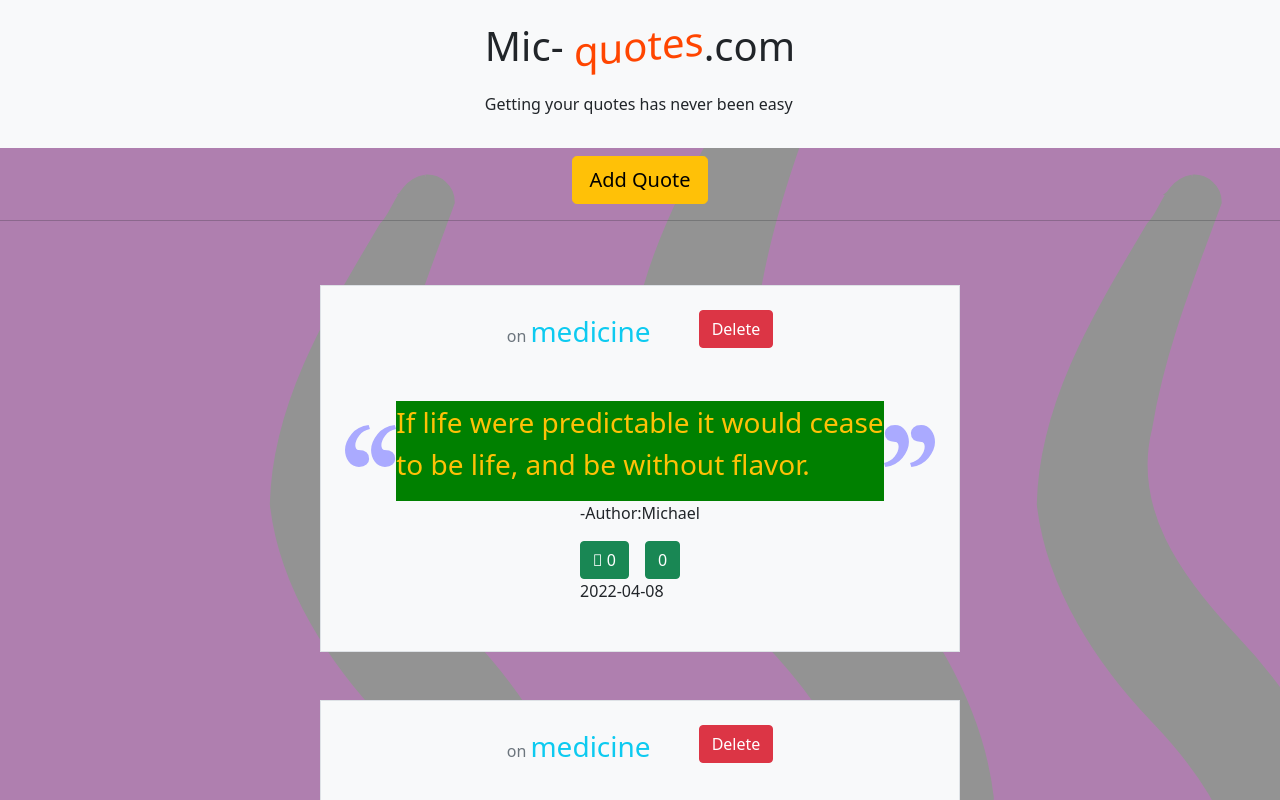
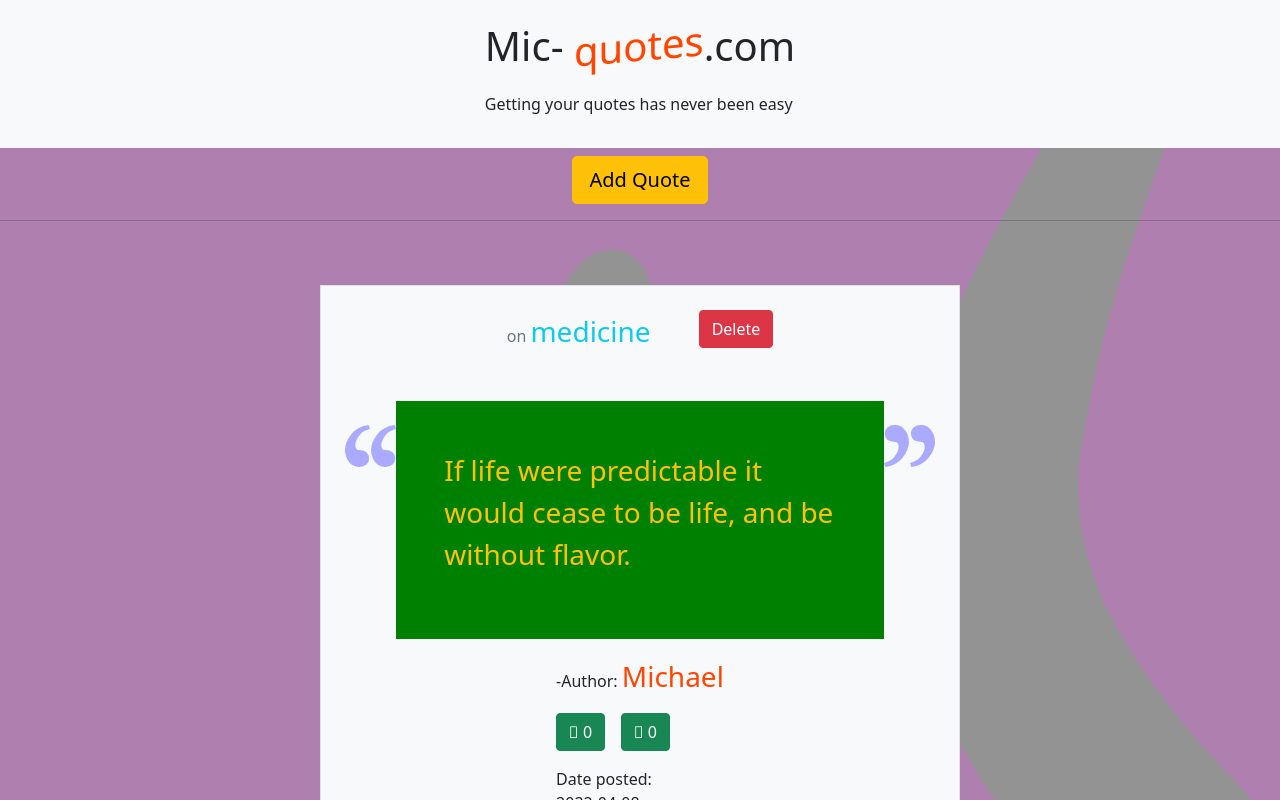
Before and after one commit to Michael-Ogaye/quotes, an Angular app: page / in a window 1280 px wide. Shown: the top 800 px of the page. Built offline with nearby package versions, Linux system fonts and the light colour scheme.

Commit message:
used conditional directive

```diff
--- a/src/app/app.component.css
+++ b/src/app/app.component.css
@@ -12,3 +12,6 @@ nav p span{
 .imaga{
     flex: 1;
 }
+.bot p span{
+    color: orangered;
+}
--- a/src/app/app.component.html
+++ b/src/app/app.component.html
@@ -23,7 +23,7 @@
           <div class="imgr imaga">
               <img src="../assets/images/right.svg" alt="left-quote">
           </div >
-          <div appHighlight class="cont">
+          <div  appHighlight = "allQuotes:false" class="cont p-5">
               <p class="fs-3 text-warning">{{i.content}}</p>
 
           </div>
@@ -34,15 +34,17 @@
 
       </div>
 
-      <div class="bot">
-          <p>-Author:{{i.author}}</p>
+      <div class="bot mt-3">
+          <p class="">-Author: <span class="fs-3">{{i.author}}</span> </p>
           <div class="bts ">
               <button (click)="upv(index)"  class="btn btn-success d-inline-block me-3 "> <i class="fa-solid fa-thumbs-up"></i> {{i.upVote}}</button>
 
-              <button (click)="downv(index)" class="btn btn-success">{{i.downVote}}</button>
+              <button (click)="downv(index)" class="btn btn-success"> <i class="fa-brands fa-facebook"></i>
+                {{i.downVote}}</button>
 
           </div>
-          <div class="dat">{{i.date}}</div>
+          <div class="dat justify-self-start text-start mt-3"> Date posted:
+              <br> {{i.date}}</div>
       </div>
 
       <br>
--- a/src/app/app.component.ts
+++ b/src/app/app.component.ts
@@ -11,7 +11,7 @@ export class AppComponent {
 
   constructor(){
     this.log();
-    this.largestVote()
+    // this.largestVote()
   }
 
   allQuotes:Quote[]=[
@@ -59,9 +59,24 @@ downv(idx:number){
 }
 //upvotes array
 allups:number[]=[]
-largestVote(){
-  console.log(this.allQuotes.values)
-}
+// largestVote():boolean{
+//   let indicate=false;
+//   let largesno=this.allQuotes[0].upVote
+//   for(let c=0;c<this.allQuotes.length;c++){
+//     if(largesno<this.allQuotes[c].upVote){
+
+//       largesno=this.allQuotes[c].upVote;
+
+//     }
+//   }
+//   if(largesno){
+//     indicate=true;
+
+//   }
+
+//     return indicate;
+
+// }
 
 
 }
```
